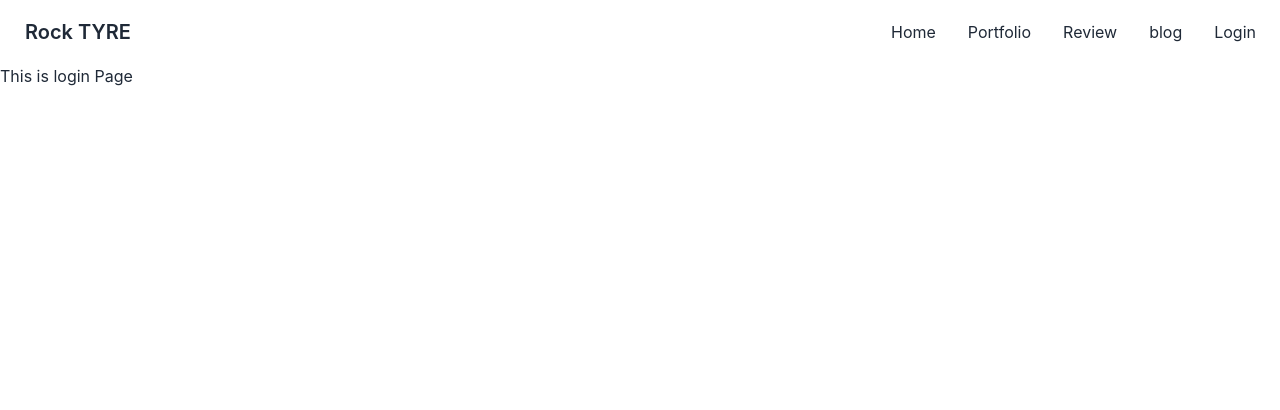
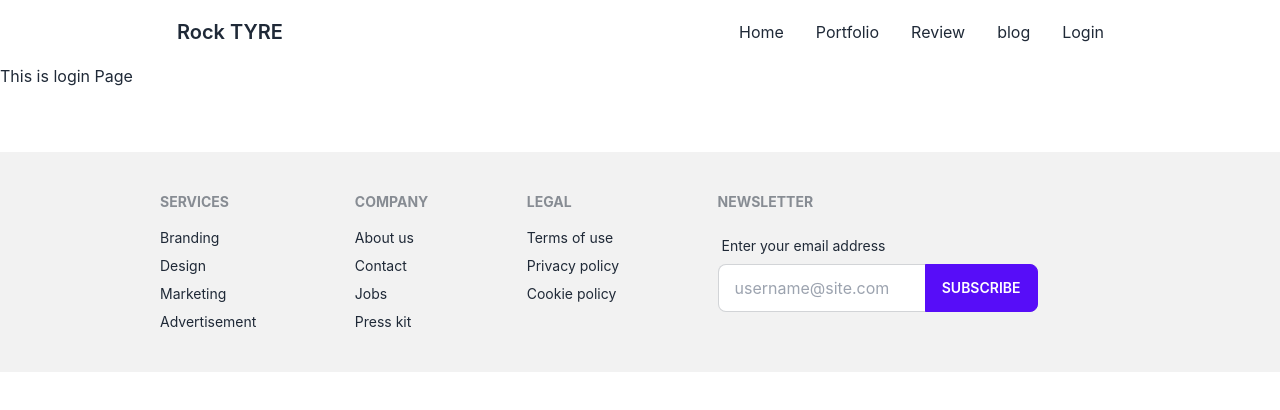
Before and after one commit to mdmehedihasan/rock-tyre-client-side, a React (Create React App) app: page /login in a window 1280 px wide. Shown: the top 410 px of the page. Built offline with nearby package versions, Linux system fonts and the light colour scheme.

Commit message:
footer added

```diff
--- a/src/App.js
+++ b/src/App.js
@@ -6,6 +6,7 @@
 import Portfolio from './Pages/Portfolio/Portfolio';
 import Login from './Pages/Login/Login';
 import Blog from './Pages/Blog/Blog';
+import Footer from './Pages/Shared/Footer';
 
 function App() {
   return (
@@ -17,9 +18,8 @@
         <Route path='/portfolio' element={<Portfolio></Portfolio>}></Route>
         <Route path='/blog' element={<Blog></Blog>}></Route>
         <Route path='/login' element={<Login></Login>}></Route>
-
-
       </Routes>
+      <Footer></Footer>
     </div>
   );
 }
--- /dev/null
+++ b/src/Pages/Shared/Footer.js
@@ -0,0 +1,44 @@
+import React from 'react';
+
+const Footer = () => {
+    return (
+        <div>
+            <footer className="footer p-10 bg-base-200 text-base-content px-40 mt-16">
+                <div>
+                    <span class="footer-title">Services</span>
+                    <a class="link link-hover">Branding</a>
+                    <a class="link link-hover">Design</a>
+                    <a class="link link-hover">Marketing</a>
+                    <a class="link link-hover">Advertisement</a>
+                </div>
+                <div>
+                    <span class="footer-title">Company</span>
+                    <a class="link link-hover">About us</a>
+                    <a class="link link-hover">Contact</a>
+                    <a class="link link-hover">Jobs</a>
+                    <a class="link link-hover">Press kit</a>
+                </div>
+                <div>
+                    <span class="footer-title">Legal</span>
+                    <a class="link link-hover">Terms of use</a>
+                    <a class="link link-hover">Privacy policy</a>
+                    <a class="link link-hover">Cookie policy</a>
+                </div>
+                <div>
+                    <span class="footer-title">Newsletter</span>
+                    <div class="form-control w-80">
+                        <label class="label">
+                            <span class="label-text">Enter your email address</span>
+                        </label>
+                        <div class="relative">
+                            <input type="text" placeholder="username@site.com" class="input input-bordered w-full pr-16" />
+                            <button class="btn btn-primary absolute top-0 right-0 rounded-l-none">Subscribe</button>
+                        </div>
+                    </div>
+                </div>
+            </footer>
+        </div>
+    );
+};
+
+export default Footer;
--- a/src/Pages/Shared/Navbar.js
+++ b/src/Pages/Shared/Navbar.js
@@ -11,7 +11,7 @@
 
     </>
     return (
-        <div class="navbar bg-base-100">
+        <div className="navbar bg-base-100 px-40">
             <div class="navbar-start">
                 <div class="dropdown">
                     <label tabindex="0" class="btn btn-ghost lg:hidden">
```
